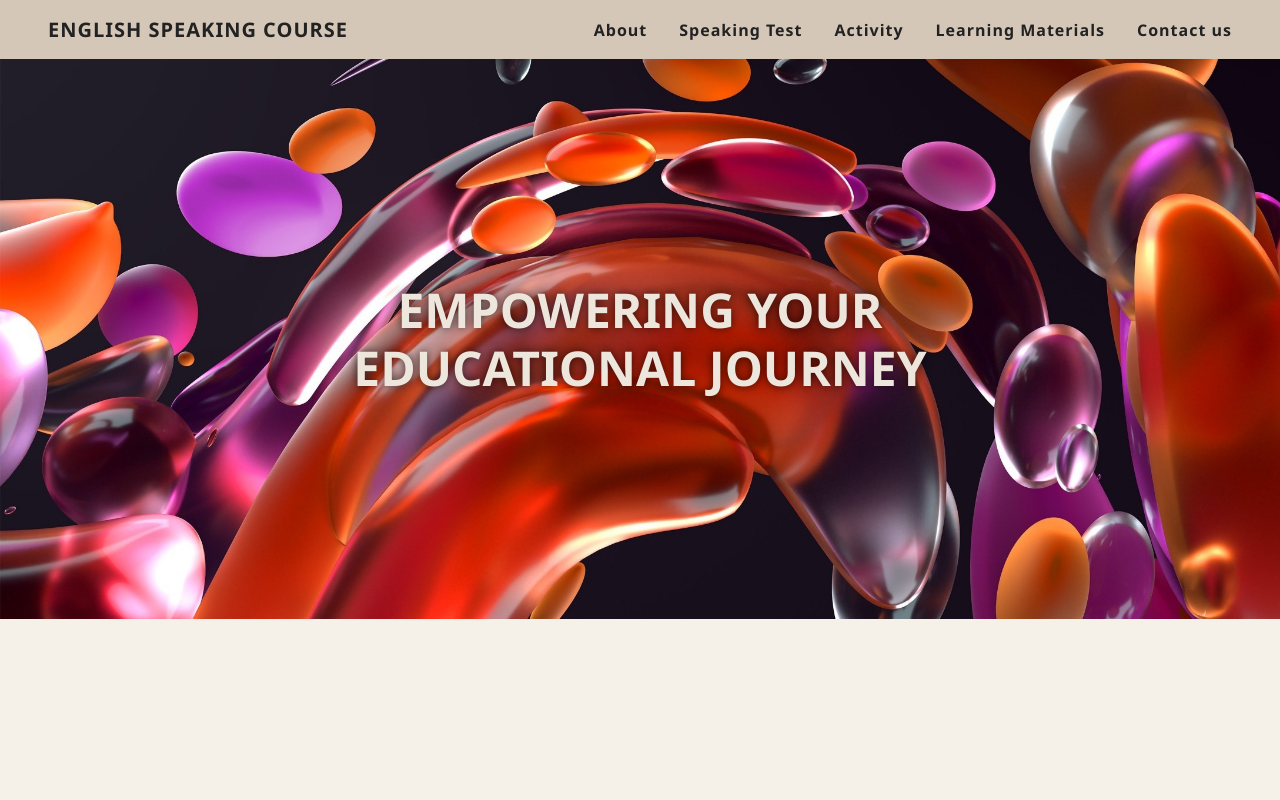
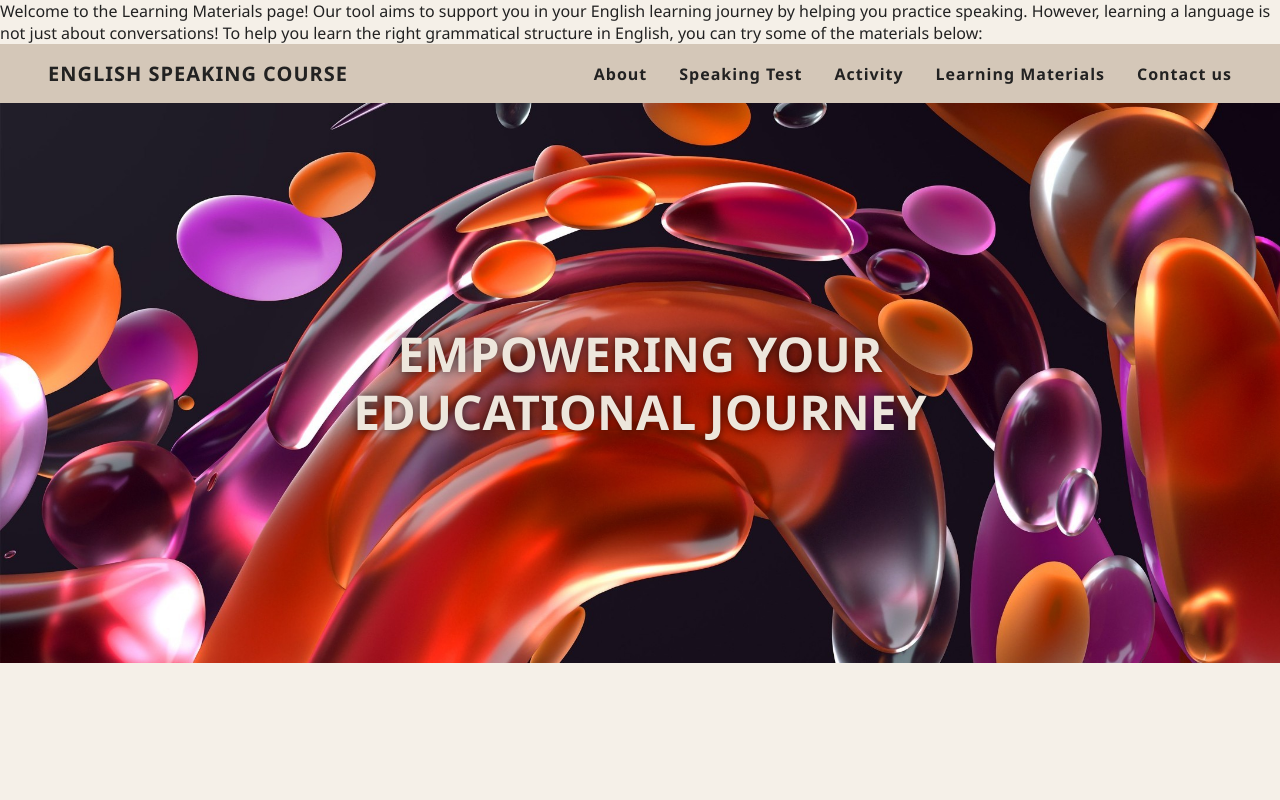
Before and after one commit to OnmyoG/English-coach, a Flask app: template templates/index_jolein.html in a window 1280 px wide. Run offline with Flask 3, Linux system fonts and the light colour scheme; the template is opened without the code that fills it, so the values that code supplies are empty.

Commit message:
Modify Learning Materials link and add introduction
Updated the link ID for Learning Materials and added introductory text.

```diff
--- a/templates/index_jolein.html
+++ b/templates/index_jolein.html
@@ -1,4 +1,6 @@
-<!DOCTYPE html>
+Welcome to the Learning Materials page!
+
+Our tool aims to support you in your English learning journey by helping you practice speaking. However, learning a language is not just about conversations! To help you learn the right grammatical structure in English, you can try some of the materials below:<!DOCTYPE html>
 <html lang="en">
 <head>
   <meta charset="UTF-8" />
@@ -160,7 +162,7 @@
     <li><a href="#" id="aboutLink">About</a></li>
     <li><a href="#" id="speakingTestLink">Speaking Test</a></li>
     <li><a href="#" id="activityLink">Activity</a></li>
-    <li><a href="#" id="materialsLink">Learning Materials</a></li>
+    <li><a href="#" id="learningmaterialsLink">Learning Materials</a></li>
     <li>Contact us</li>
   </ul>
 </nav>
@@ -248,10 +250,10 @@
   document.getElementById('activityLast').textContent = getLastActive();
 });
 
-document.getElementById('materialsLink').addEventListener('click', function(e) {
+document.getElementById('learningmaterialsLink').addEventListener('click', function(e) {
   e.preventDefault();
   hideAllSections();
-  document.getElementById('materials').style.display = 'block';
+  document.getElementById('learningmaterials').style.display = 'block';
 });
 
 
```
